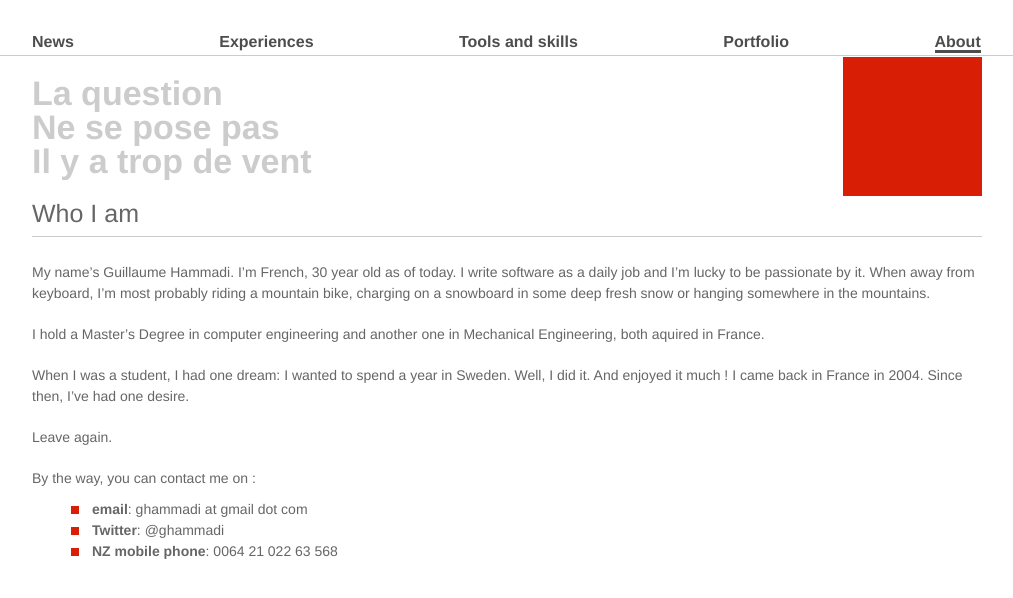
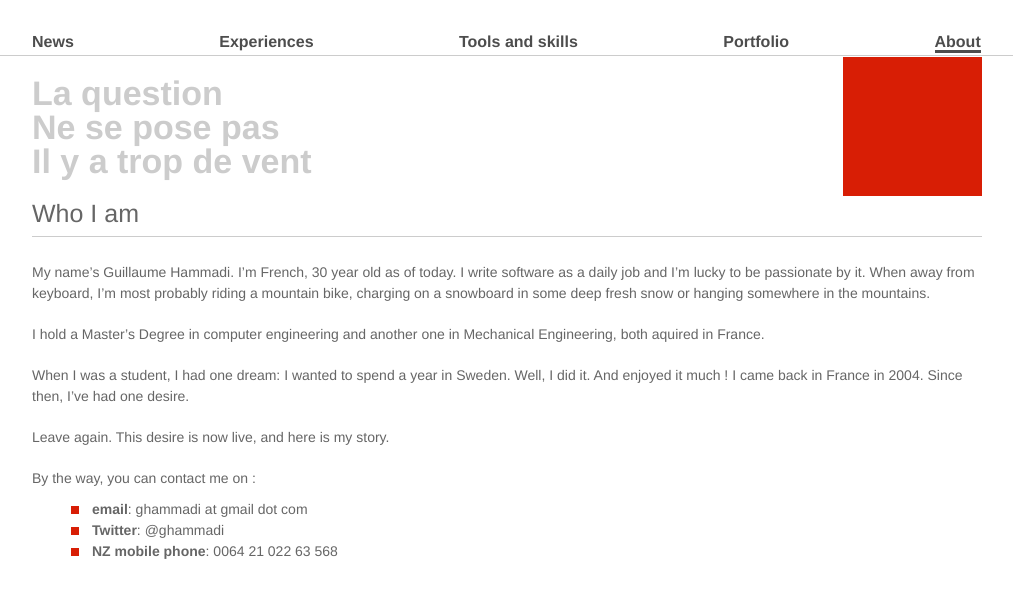
Before and after one commit to vaevictis/vaevictis.github.com, a Jekyll site: the page built from about.html, in a window 1280 px wide. Shown: the top 598 px of the page, without its empty margins (133-1146 px from the left). Built offline with Jekyll 4.4.1, drawn with Linux system fonts in a browser that asks for light colours; nearby versions of some CDN libraries.

Commit message:
About page update

```diff
--- a/about.html
+++ b/about.html
@@ -24,7 +24,7 @@ title: About
 		I came back in France in 2004. Since then, I’ve had one desire.
 	</p>
 	<p>
-		Leave again.
+		Leave again. This desire is now live, and here is my story.
 	</p>
 	<p>
 		By the way, you can contact me on :
```
